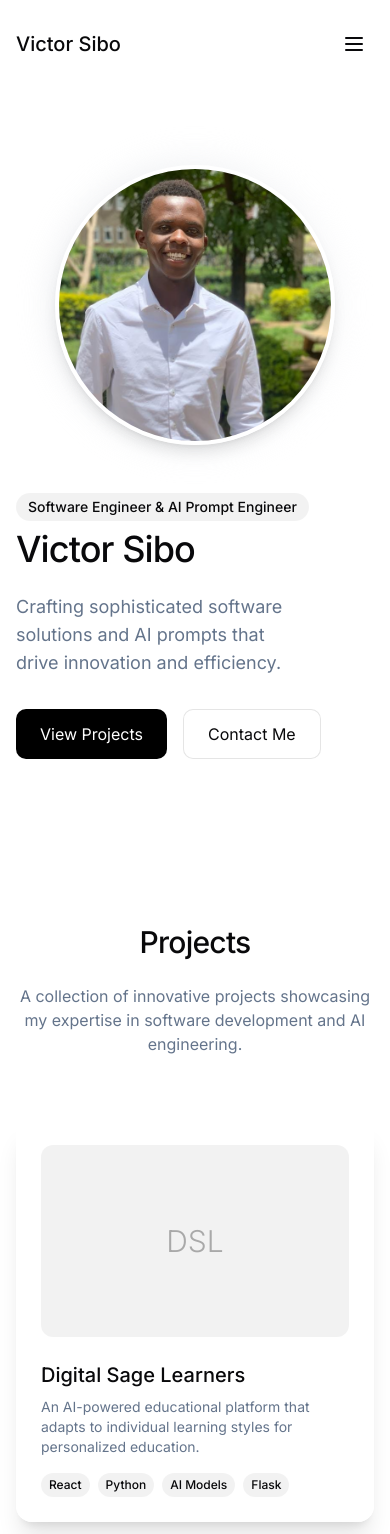
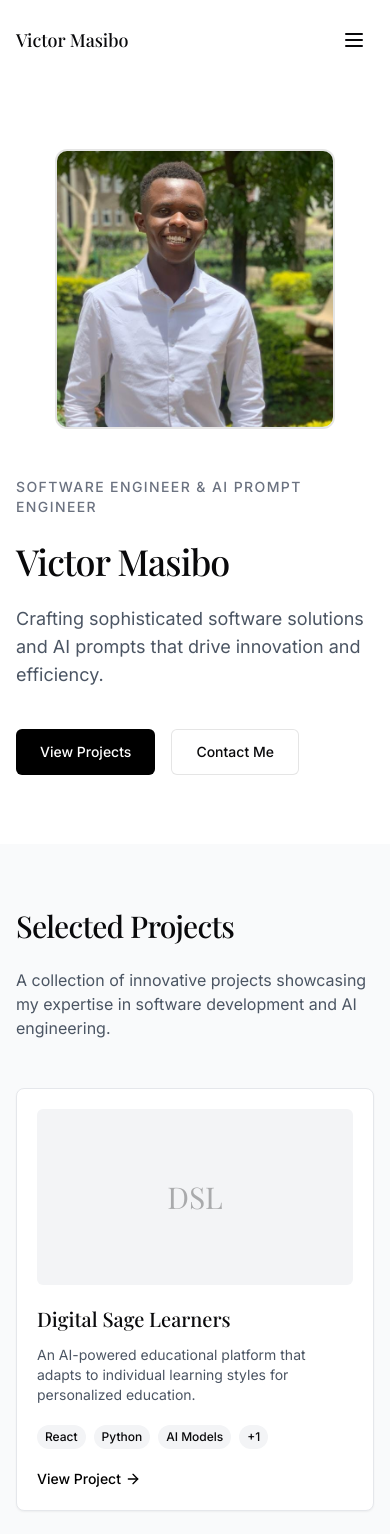
Before and after one commit to SirVicmas/masibo-realportfolio, a React (Vite) app: page / in a window 390 px wide. Shown: the top 1534 px of the page. Built offline with nearby package versions, Linux system fonts and the light colour scheme.

Commit message:
Refactor: Update portfolio design
Update the portfolio design to match the style of dossier.anyungu.dev and change the name to Victor Masibo.

```diff
--- a/src/components/About.tsx
+++ b/src/components/About.tsx
@@ -3,13 +3,13 @@ import React from 'react';
 
 const About = () => {
   return (
-    <section id="about" className="section-container">
-      <div className="grid md:grid-cols-2 gap-12 items-center">
+    <section id="about" className="section-container bg-gray-50">
+      <div className="grid md:grid-cols-2 gap-12 items-start">
         <div className="animate-fade-in">
           <h2 className="section-title">About Me</h2>
-          <div className="space-y-4 text-muted-foreground">
+          <div className="space-y-4 text-gray-600">
             <p>
-              I'm Victor Sibo, a software engineer and prompt engineer with a passion for creating innovative solutions that combine traditional software development with cutting-edge AI capabilities.
+              I'm Victor Masibo, a software engineer and prompt engineer with a passion for creating innovative solutions that combine traditional software development with cutting-edge AI capabilities.
             </p>
             <p>
               My journey in technology began with a solid foundation in software development, mastering languages like JavaScript, Python, and SQL. As artificial intelligence evolved, I expanded my expertise to include prompt engineering and AI model integration.
@@ -24,35 +24,35 @@ const About = () => {
         </div>
 
         <div className="animate-fade-in [animation-delay:300ms]">
-          <div className="glass-card p-8 space-y-8">
+          <div className="border border-gray-200 rounded-lg bg-white p-6 space-y-8">
             <div>
-              <h3 className="text-lg font-medium mb-3">Education</h3>
+              <h3 className="font-playfair text-xl font-medium mb-4">Education</h3>
               <div className="space-y-4">
                 <div>
                   <div className="text-sm font-medium">Computer Science, BSc</div>
-                  <div className="text-xs text-muted-foreground">University of Technology, 2018-2022</div>
+                  <div className="text-xs text-gray-500">University of Technology, 2018-2022</div>
                 </div>
                 <div>
                   <div className="text-sm font-medium">AI & Machine Learning Certification</div>
-                  <div className="text-xs text-muted-foreground">Tech Institute, 2023</div>
+                  <div className="text-xs text-gray-500">Tech Institute, 2023</div>
                 </div>
               </div>
             </div>
 
             <div className="pt-6 border-t border-gray-100">
-              <h3 className="text-lg font-medium mb-3">Work Experience</h3>
+              <h3 className="font-playfair text-xl font-medium mb-4">Work Experience</h3>
               <div className="space-y-4">
                 <div>
                   <div className="text-sm font-medium">Senior Software Engineer</div>
-                  <div className="text-xs text-muted-foreground">Digital Solutions Inc., 2022-Present</div>
+                  <div className="text-xs text-gray-500">Digital Solutions Inc., 2022-Present</div>
                 </div>
                 <div>
                   <div className="text-sm font-medium">AI Prompt Engineer</div>
-                  <div className="text-xs text-muted-foreground">AI Innovations, 2021-2022</div>
+                  <div className="text-xs text-gray-500">AI Innovations, 2021-2022</div>
                 </div>
                 <div>
                   <div className="text-sm font-medium">Full Stack Developer</div>
-                  <div className="text-xs text-muted-foreground">Web Technologies Ltd., 2019-2021</div>
+                  <div className="text-xs text-gray-500">Web Technologies Ltd., 2019-2021</div>
                 </div>
               </div>
             </div>
--- a/src/components/Hero.tsx
+++ b/src/components/Hero.tsx
@@ -5,23 +5,24 @@ import { cn } from '@/lib/utils';
 const Hero = () => {
   return (
     <section id="hero" className="min-h-screen flex items-center justify-center pt-20">
-      <div className="max-w-7xl mx-auto px-4 sm:px-6 grid md:grid-cols-2 gap-12 items-center">
+      <div className="max-w-5xl mx-auto px-4 sm:px-6 grid md:grid-cols-2 gap-12 items-center">
         <div className="order-2 md:order-1 animate-fade-in [animation-delay:200ms]">
-          <div className="inline-block mb-2 px-3 py-1 rounded-full bg-black/5 text-sm font-medium">
+          <div className="flex flex-col space-y-6">
+            <h4 className="text-sm uppercase tracking-widest text-gray-500 font-medium">
               Software Engineer & AI Prompt Engineer
-          </div>
-          <h1 className="text-4xl md:text-5xl lg:text-6xl font-medium tracking-tight mb-6">
-            Victor Sibo
+            </h4>
+            <h1 className="font-playfair text-4xl md:text-5xl lg:text-6xl font-medium tracking-tight">
+              Victor Masibo
             </h1>
-          <p className="text-lg md:text-xl text-muted-foreground mb-8 max-w-md text-balance">
+            <p className="text-lg text-gray-600 max-w-md">
               Crafting sophisticated software solutions and AI prompts that drive innovation and efficiency.
             </p>
 
-          <div className="flex flex-wrap gap-4">
+            <div className="flex flex-wrap gap-4 pt-4">
               <a
                 href="#projects"
                 className={cn(
-                "inline-flex items-center justify-center rounded-md px-6 py-3",
+                  "inline-flex items-center justify-center rounded-md text-sm font-medium px-6 py-3",
                   "bg-black text-white hover:bg-black/90 transition-colors",
                   "focus:outline-none focus-visible:ring-2 focus-visible:ring-black"
                 )}
@@ -31,7 +32,7 @@ const Hero = () => {
               <a
                 href="#contact"
                 className={cn(
-                "inline-flex items-center justify-center rounded-md px-6 py-3",
+                  "inline-flex items-center justify-center rounded-md text-sm font-medium px-6 py-3",
                   "bg-white border border-black/10 hover:bg-black/5 transition-colors",
                   "focus:outline-none focus-visible:ring-2 focus-visible:ring-black"
                 )}
@@ -40,14 +41,14 @@ const Hero = () => {
               </a>
             </div>
           </div>
+        </div>
 
         <div className="order-1 md:order-2 flex justify-center md:justify-end animate-fade-in">
           <div className="relative">
-            <div className="absolute -inset-1 bg-gradient-to-r from-gray-200 to-gray-100 rounded-full blur-lg opacity-70"></div>
-            <div className="relative overflow-hidden rounded-full border-4 border-white shadow-lg w-[280px] h-[280px] md:w-[320px] md:h-[320px]">
+            <div className="w-[280px] h-[280px] md:w-[320px] md:h-[320px] rounded-xl overflow-hidden border-2 border-black/10">
               <img
                 src="/lovable-uploads/0435f8f8-6770-4811-8c0f-c987737ec0cf.png"
-                alt="Victor Sibo"
+                alt="Victor Masibo"
                 className="w-full h-full object-cover"
                 loading="eager"
               />
--- a/src/components/Navbar.tsx
+++ b/src/components/Navbar.tsx
@@ -4,6 +4,7 @@ import { cn } from '@/lib/utils';
 
 const Navbar = () => {
   const [scrolled, setScrolled] = useState(false);
+  const [mobileMenuOpen, setMobileMenuOpen] = useState(false);
 
   useEffect(() => {
     const handleScroll = () => {
@@ -32,13 +33,13 @@ const Navbar = () => {
       className={cn(
         'fixed top-0 w-full z-50 transition-all duration-300 ease-in-out',
         scrolled
-          ? 'bg-white/90 backdrop-blur-md shadow-sm py-4'
-          : 'bg-transparent py-6'
+          ? 'bg-white/95 backdrop-blur-sm border-b border-gray-100 py-3'
+          : 'bg-transparent py-5'
       )}
     >
-      <div className="max-w-7xl mx-auto px-4 sm:px-6 flex items-center justify-between">
-        <a href="#" className="text-xl font-medium">
-          Victor Sibo
+      <div className="max-w-5xl mx-auto px-4 sm:px-6 flex items-center justify-between">
+        <a href="#" className="font-playfair text-lg font-medium">
+          Victor Masibo
         </a>
 
         <nav className="hidden md:flex items-center space-x-8">
@@ -46,7 +47,7 @@ const Navbar = () => {
             <a
               key={item.name}
               href={item.href}
-              className="text-sm font-medium text-gray-800 hover:text-black transition-colors relative after:absolute after:bottom-0 after:left-0 after:h-[2px] after:w-0 after:bg-black after:transition-all hover:after:w-full"
+              className="text-sm font-medium text-gray-800 hover:text-black transition-colors relative after:absolute after:bottom-0 after:left-0 after:h-[1px] after:w-0 after:bg-black after:origin-bottom-right after:transition-all after:duration-300 hover:after:w-full hover:after:origin-bottom-left"
             >
               {item.name}
             </a>
@@ -54,16 +55,44 @@ const Navbar = () => {
         </nav>
 
         <div className="md:hidden">
-          {/* Mobile menu button */}
-          <button className="p-2">
-            <svg xmlns="http://www.w3.org/2000/svg" width="24" height="24" viewBox="0 0 24 24" fill="none" stroke="currentColor" strokeWidth="2" strokeLinecap="round" strokeLinejoin="round" className="lucide lucide-menu">
-              <line x1="4" x2="20" y1="12" y2="12"/>
-              <line x1="4" x2="20" y1="6" y2="6"/>
-              <line x1="4" x2="20" y1="18" y2="18"/>
-            </svg>
+          <button
+            className="p-2"
+            onClick={() => setMobileMenuOpen(!mobileMenuOpen)}
+            aria-label={mobileMenuOpen ? "Close menu" : "Open menu"}
+          >
+            {mobileMenuOpen ? (
+              <svg xmlns="http://www.w3.org/2000/svg" width="24" height="24" viewBox="0 0 24 24" fill="none" stroke="currentColor" strokeWidth="2" strokeLinecap="round" strokeLinejoin="round" className="lucide lucide-x">
+                <path d="M18 6 6 18"/>
+                <path d="m6 6 12 12"/>
+              </svg>
+            ) : (
+              <svg xmlns="http://www.w3.org/2000/svg" width="24" height="24" viewBox="0 0 24 24" fill="none" stroke="currentColor" strokeWidth="2" strokeLinecap="round" strokeLinejoin="round" className="lucide lucide-menu">
+                <line x1="4" x2="20" y1="12" y2="12"/>
+                <line x1="4" x2="20" y1="6" y2="6"/>
+                <line x1="4" x2="20" y1="18" y2="18"/>
+              </svg>
+            )}
           </button>
         </div>
       </div>
+
+      {/* Mobile menu */}
+      {mobileMenuOpen && (
+        <div className="md:hidden absolute top-full left-0 w-full bg-white border-b border-gray-100 py-4 px-4 animate-fade-in">
+          <nav className="flex flex-col space-y-4">
+            {navItems.map((item) => (
+              <a
+                key={item.name}
+                href={item.href}
+                className="text-sm font-medium py-2 text-gray-800 hover:text-black"
+                onClick={() => setMobileMenuOpen(false)}
+              >
+                {item.name}
+              </a>
+            ))}
+          </nav>
+        </div>
+      )}
     </header>
   );
 };
--- a/src/components/Projects.tsx
+++ b/src/components/Projects.tsx
@@ -1,6 +1,8 @@
 
 import React from 'react';
 import { cn } from '@/lib/utils';
+import { Card, CardContent } from '@/components/ui/card';
+import { ArrowRight } from 'lucide-react';
 
 interface Project {
   id: number;
@@ -64,41 +66,54 @@ const projectData: Project[] = [
 
 const Projects = () => {
   return (
-    <section id="projects" className="section-container">
-      <div className="text-center mb-16 animate-fade-in">
-        <h2 className="section-title">Projects</h2>
-        <p className="section-subtitle mx-auto">
+    <section id="projects" className="section-container bg-gray-50">
+      <div className="mb-12 max-w-3xl">
+        <h2 className="section-title">Selected Projects</h2>
+        <p className="text-gray-600">
           A collection of innovative projects showcasing my expertise in software development and AI engineering.
         </p>
       </div>
 
-      <div className="grid grid-cols-1 md:grid-cols-2 lg:grid-cols-3 gap-8">
+      <div className="grid grid-cols-1 md:grid-cols-2 lg:grid-cols-3 gap-6">
         {projectData.map((project, index) => (
-          <div
+          <Card
             key={project.id}
             className={cn(
-              "glass-card overflow-hidden p-6 hover-scale",
-              "animate-slide-up [animation-delay:var(--delay)]"
+              "border border-gray-200 hover:border-gray-300 transition-all duration-300 overflow-hidden bg-white shadow-sm hover:shadow",
+              "animate-fade-in [animation-delay:var(--delay)]"
             )}
             style={{ '--delay': `${(index + 1) * 100}ms` } as React.CSSProperties}
           >
-            <div className="h-48 mb-6 rounded-lg overflow-hidden bg-black/5 flex items-center justify-center">
-              <div className="text-3xl font-light text-black/30">
+            <CardContent className="p-5">
+              <div className="h-44 mb-5 rounded-md overflow-hidden bg-gray-100 flex items-center justify-center">
+                <div className="text-3xl font-playfair font-light text-black/30">
                   {project.title.split(' ').map(word => word[0]).join('')}
                 </div>
               </div>
 
-            <h3 className="text-xl font-medium mb-2">{project.title}</h3>
-            <p className="text-muted-foreground mb-4 text-sm">{project.description}</p>
+              <div className="space-y-3">
+                <h3 className="font-playfair text-xl font-medium">{project.title}</h3>
+                <p className="text-gray-600 text-sm line-clamp-3">{project.description}</p>
 
-            <div className="flex flex-wrap gap-2 mt-auto">
-              {project.tags.map((tag) => (
-                <span key={tag} className="px-2 py-1 bg-black/5 rounded-full text-xs font-medium">
+                <div className="flex flex-wrap gap-2 pt-2">
+                  {project.tags.slice(0, 3).map((tag) => (
+                    <span key={tag} className="px-2 py-1 bg-gray-100 rounded-full text-xs font-medium">
                       {tag}
                     </span>
                   ))}
+                  {project.tags.length > 3 && (
+                    <span className="px-2 py-1 bg-gray-100 rounded-full text-xs font-medium">
+                      +{project.tags.length - 3}
+                    </span>
+                  )}
                 </div>
+
+                <a href="#" className="inline-flex items-center text-sm font-medium pt-2 text-black hover:text-gray-800 transition-colors">
+                  View Project <ArrowRight className="ml-1 h-4 w-4" />
+                </a>
               </div>
+            </CardContent>
+          </Card>
         ))}
       </div>
     </section>
--- a/src/index.css
+++ b/src/index.css
@@ -1,5 +1,5 @@
 
-@import url('https://fonts.googleapis.com/css2?family=Inter:wght@300;400;500;600;700&display=swap');
+@import url('https://fonts.googleapis.com/css2?family=Inter:wght@300;400;500;600;700&family=Playfair+Display:wght@400;500;600;700&display=swap');
 
 @tailwind base;
 @tailwind components;
@@ -16,26 +16,26 @@
     --popover: 0 0% 100%;
     --popover-foreground: 240 10% 3.9%;
 
-    --primary: 210 40% 98%;
-    --primary-foreground: 222.2 47.4% 11.2%;
+    --primary: 240 5.9% 10%;
+    --primary-foreground: 0 0% 98%;
 
-    --secondary: 210 40% 96.1%;
-    --secondary-foreground: 222.2 47.4% 11.2%;
+    --secondary: 240 4.8% 95.9%;
+    --secondary-foreground: 240 5.9% 10%;
 
-    --muted: 210 40% 96.1%;
-    --muted-foreground: 215.4 16.3% 46.9%;
+    --muted: 240 4.8% 95.9%;
+    --muted-foreground: 240 3.8% 46.1%;
 
-    --accent: 210 40% 96.1%;
-    --accent-foreground: 222.2 47.4% 11.2%;
+    --accent: 240 4.8% 95.9%;
+    --accent-foreground: 240 5.9% 10%;
 
     --destructive: 0 84.2% 60.2%;
-    --destructive-foreground: 210 40% 98%;
+    --destructive-foreground: 0 0% 98%;
 
-    --border: 214.3 31.8% 91.4%;
-    --input: 214.3 31.8% 91.4%;
-    --ring: 222.2 84% 4.9%;
+    --border: 240 5.9% 90%;
+    --input: 240 5.9% 90%;
+    --ring: 240 5.9% 10%;
 
-    --radius: 0.75rem;
+    --radius: 0.5rem;
   }
 
   * {
@@ -47,7 +47,7 @@
   }
 
   body {
-    @apply bg-background text-foreground antialiased font-sans;
+    @apply bg-background text-foreground antialiased;
     font-family: 'Inter', -apple-system, BlinkMacSystemFont, sans-serif;
   }
 
@@ -58,7 +58,7 @@
 
 @layer components {
   .glass-card {
-    @apply bg-white/80 backdrop-blur-lg border border-white/20 shadow-xl rounded-2xl transition-all duration-300;
+    @apply bg-white/80 backdrop-blur-lg border border-white/20 shadow-sm rounded-lg transition-all duration-300;
   }
 
   .subtle-shadow {
@@ -70,15 +70,19 @@
   }
 
   .section-container {
-    @apply max-w-7xl mx-auto px-4 sm:px-6 py-20;
+    @apply max-w-5xl mx-auto px-4 sm:px-6 py-16 sm:py-24;
   }
 
   .section-title {
-    @apply font-medium text-3xl md:text-4xl mb-6 md:mb-8 tracking-tight;
+    @apply font-playfair font-medium text-3xl md:text-4xl mb-6 md:mb-8 tracking-tight;
   }
 
   .section-subtitle {
     @apply text-base md:text-lg text-muted-foreground mb-12 max-w-3xl;
+  }
+
+  .display-heading {
+    @apply font-playfair text-4xl md:text-5xl lg:text-6xl font-medium tracking-tight;
   }
 
   .smooth-transition {
--- a/src/pages/Index.tsx
+++ b/src/pages/Index.tsx
@@ -10,7 +10,7 @@ import Footer from '@/components/Footer';
 
 const Index = () => {
   return (
-    <div className="min-h-screen bg-white overflow-x-hidden">
+    <div className="min-h-screen bg-white">
       <Navbar />
       <Hero />
       <Projects />
--- a/tailwind.config.ts
+++ b/tailwind.config.ts
@@ -68,6 +68,10 @@ export default {
 					ring: 'hsl(var(--sidebar-ring))'
 				}
 			},
+			fontFamily: {
+				sans: ['Inter', 'sans-serif'],
+				playfair: ['Playfair Display', 'serif'],
+			},
 			borderRadius: {
 				lg: 'var(--radius)',
 				md: 'calc(var(--radius) - 2px)',
```
Also changed, not shown: src/components/Contact.tsx (+35 -39 lines), src/components/Footer.tsx (+12 -19 lines), src/components/Skills.tsx (+11 -13 lines). Lines whose indentation alone changed are shown as unchanged.
